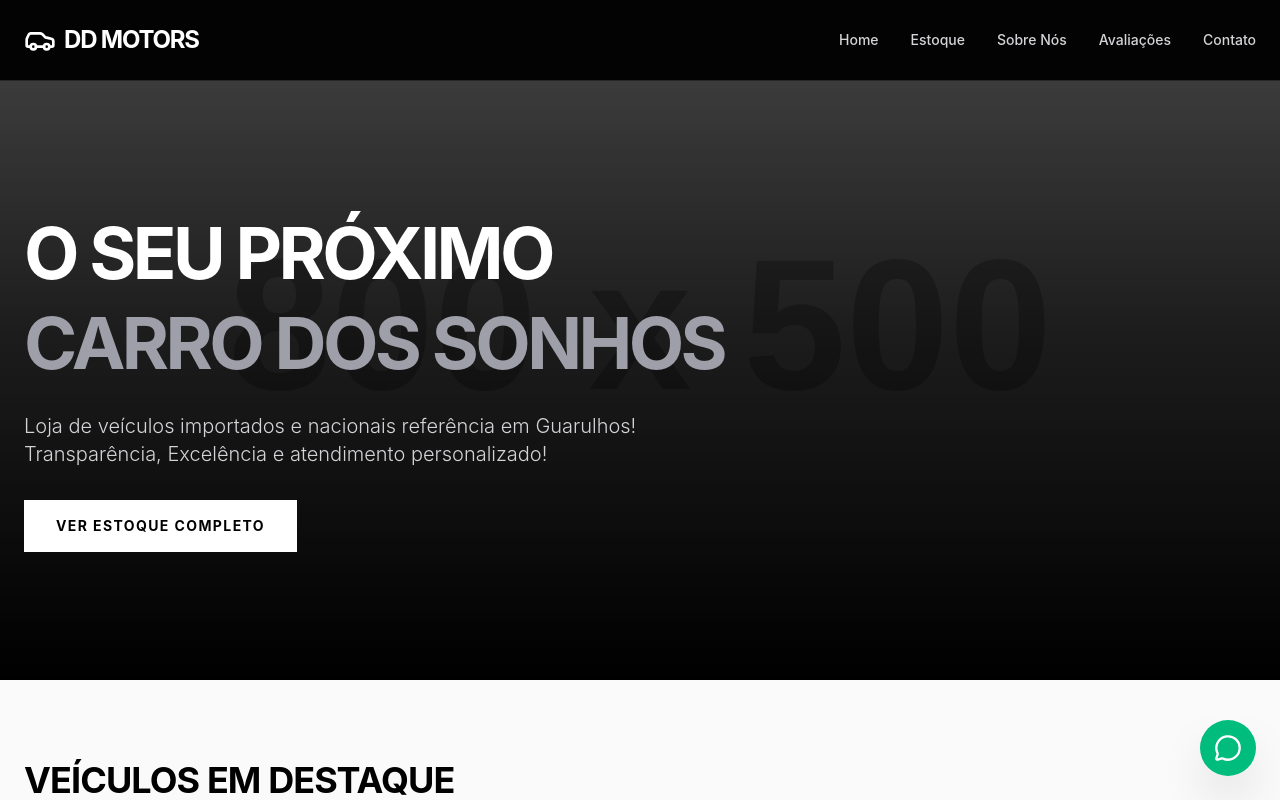
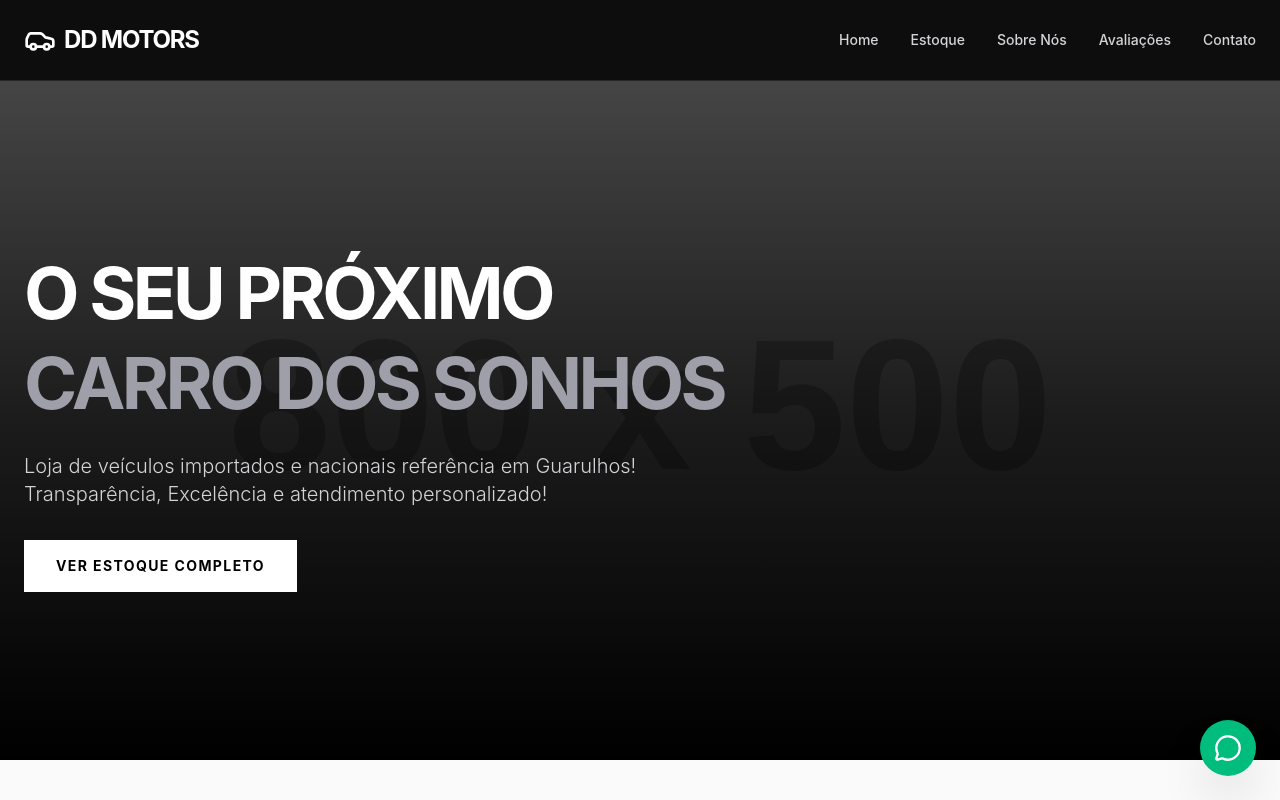
Before and after one commit to mvsc-code-maker/DD-Motors, a Next.js app: page / in a window 1280 px wide. Shown: the top 800 px of the page. Built offline with nearby package versions, Linux system fonts and the light colour scheme.

Commit message:
Update page.tsx

```diff
--- a/app/page.tsx
+++ b/app/page.tsx
@@ -24,8 +24,8 @@ export default function Home() {
 
   return (
     <>
-      {/* HERO SECTION */}
-      <section id="home" className="relative h-[85vh] min-h-[600px] bg-black overflow-hidden -mt-20">
+      {/* HERO SECTION - Ajustado para não sobrepor o menu */}
+      <section id="home" className="relative h-[85vh] min-h-[600px] bg-black overflow-hidden">
         <AnimatePresence mode="wait">
           <motion.div
             key={heroIndex}
@@ -36,15 +36,15 @@ export default function Home() {
             className="absolute inset-0"
           >
             <img
-              src={heroCars[heroIndex].imagem}
-              alt={heroCars[heroIndex].modelo}
+              src={heroCars[heroIndex]?.imagem}
+              alt={heroCars[heroIndex]?.modelo}
               className="w-full h-full object-cover opacity-50"
             />
             <div className="absolute inset-0 bg-gradient-to-t from-black via-black/60 to-transparent" />
           </motion.div>
         </AnimatePresence>
 
-        <div className="relative h-full max-w-7xl mx-auto px-4 sm:px-6 flex flex-col justify-center pt-20">
+        <div className="relative h-full max-w-7xl mx-auto px-4 sm:px-6 flex flex-col justify-center">
           <motion.div
             initial={{ y: 30, opacity: 0 }}
             animate={{ y: 0, opacity: 1 }}
@@ -92,7 +92,7 @@ export default function Home() {
         </div>
       </section>
 
-      {/* ABOUT US */}
+      {/* ABOUT US - As âncoras (id="sobre" e id="avaliacoes") estão exatas para o menu encontrar */}
       <section id="sobre" className="py-24 bg-white">
         <div className="max-w-7xl mx-auto px-4 sm:px-6">
           <div className="grid grid-cols-1 lg:grid-cols-2 gap-12 lg:gap-16 items-center">
```
